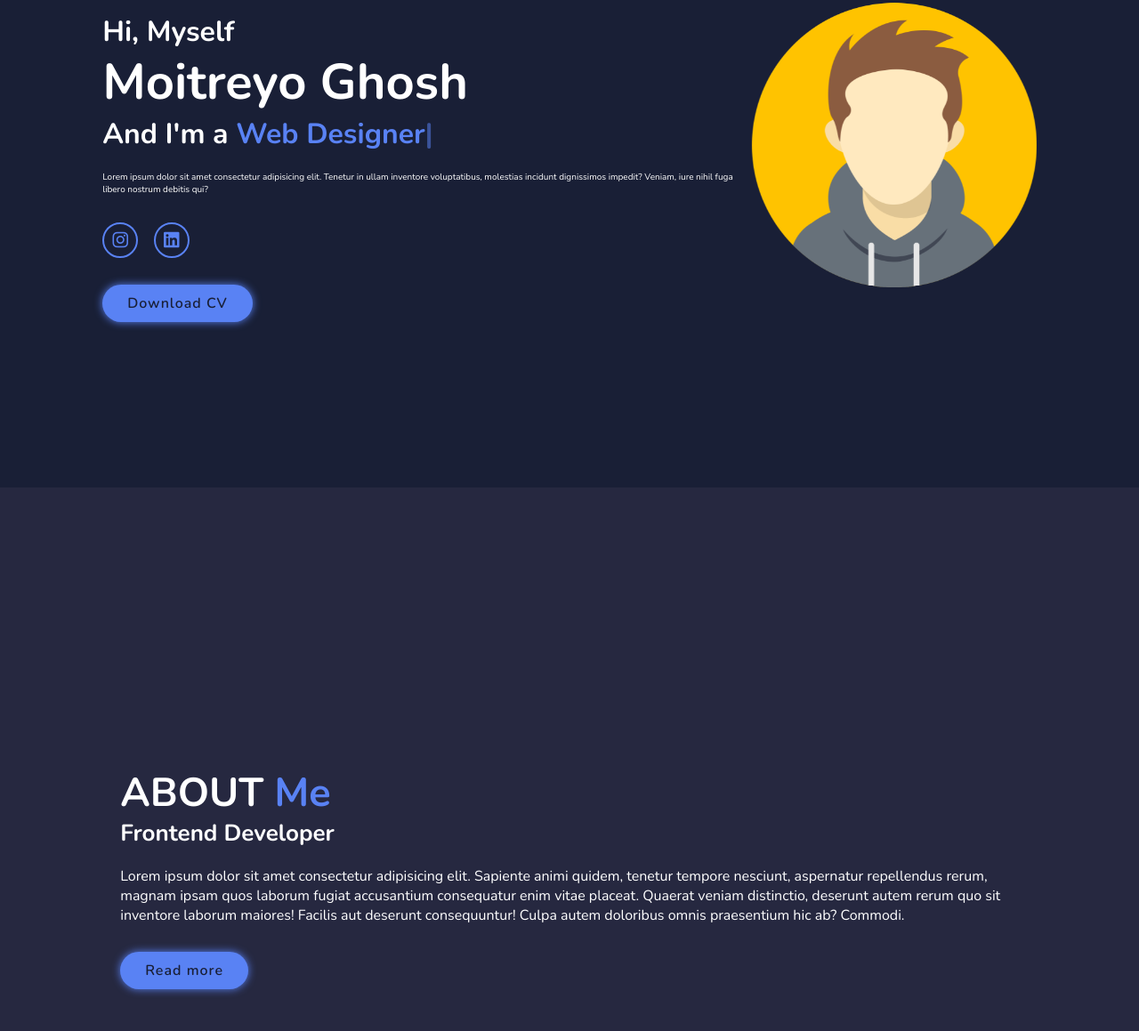
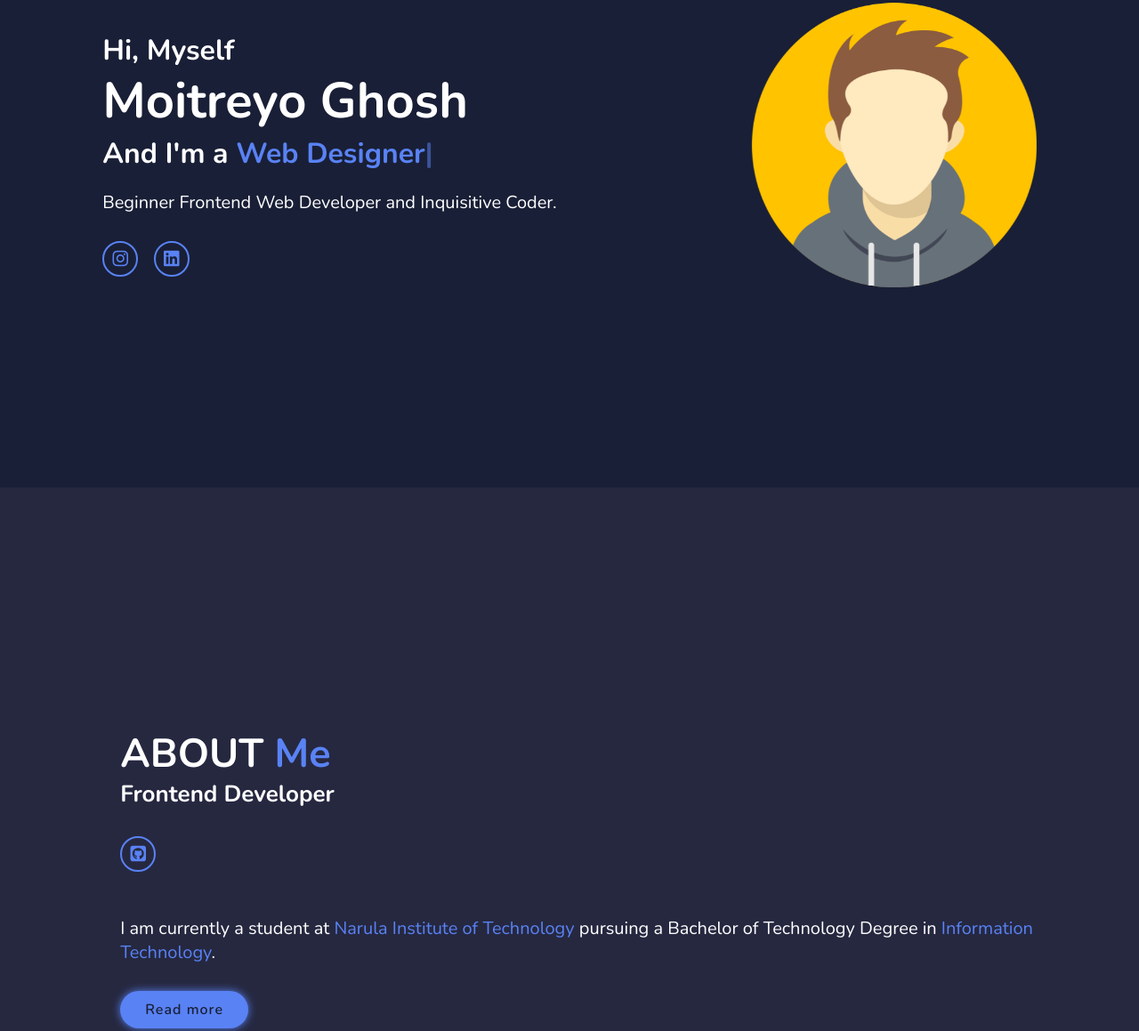
Before and after one commit to MoitreyoGhosh/MoitreyoGhosh.github.io, a plain HTML site: page index.html in a window 1280 px wide. Shown: the part 252-1411 px from the top of the page at 89% size. Drawn offline with nearby package versions, Linux system fonts and the light colour scheme.

Commit message:
added links and texts

```diff
--- a/index.html
+++ b/index.html
@@ -31,12 +31,12 @@
         <h3>Hi, Myself</h3>
         <h1>Moitreyo Ghosh</h1>
         <h3>And I'm a <span class="multiple-text"></span></h3>
-        <p>Lorem ipsum dolor sit amet consectetur adipisicing elit. Tenetur in ullam inventore voluptatibus, molestias incidunt dignissimos impedit? Veniam, iure nihil fuga libero nostrum debitis qui?</p>
+        <p>Beginner Frontend Web Developer and Inquisitive Coder.</p>
         <div class="social-media">
-            <a href="#"><i class="fa-brands fa-instagram"></i></a>
-            <a href="#"><i class="fa-brands fa-linkedin"></i></a>
+            <a href="https://www.instagram.com/moitreyo_ghosh?igsh=M3hoYWM4d3kwczAw" target="_blank"><i class="fa-brands fa-instagram"></i></a>
+            <a href="https://www.linkedin.com/in/moitreyo-ghosh-6132372b7/" target="_blank"><i class="fa-brands fa-linkedin"></i></a>
         </div>
-        <a href="#" class="btn">Download CV</a>
+        <!--<a href="#" class="btn">Download CV</a>-->
     </div>
     <div class="home-img">
         <img src="avatar.png" alt="">
@@ -50,7 +50,11 @@
     <div class="about-content">
     <h2 class="heading">ABOUT <span>Me</span></h2>
     <h3>Frontend Developer</h3>
-    <p>Lorem ipsum dolor sit amet consectetur adipisicing elit. Sapiente animi quidem, tenetur tempore nesciunt, aspernatur repellendus rerum, magnam ipsam quos laborum fugiat accusantium consequatur enim vitae placeat. Quaerat veniam distinctio, deserunt autem rerum quo sit inventore laborum maiores! Facilis aut deserunt consequuntur! Culpa autem doloribus omnis praesentium hic ab? Commodi.</p>
+    <div class="social-media">
+        <a href="https://github.com/MoitreyoGhosh" target="_blank"><i class="fa-brands fa-square-github"></i></a>
+        </div>
+    <p>I am currently a student at <a href="https://www.nit.ac.in/" target="_blank"><span>Narula Institute of Technology</span></a> pursuing a Bachelor of Technology Degree in <span>Information Technology</span>.</p>
+
     <a href="#" class="btn">Read more</a>
     </div>
 </section>
--- a/main.js
+++ b/main.js
@@ -50,7 +50,7 @@ ScrollReveal().reveal('.home-contact p, .about-content', { origin: 'right' });
 
 /*==============typed js==============*/
 const typed = new Typed('.multiple-text', {
-    strings: ['Student', 'Frontend Developer' ,'Web Designer'],
+    strings: ['Learner', 'Frontend Developer' ,'Web Designer'],
     typeSpeed: 70,
     backspeed: 70,
     backDelay: 1000,
--- a/styles.css
+++ b/styles.css
@@ -33,7 +33,6 @@ body{
 section{
    min-height: 100vh;
    padding: 10rem 9% 2rem;
-
 }
 
 .header{
@@ -117,8 +116,8 @@ span{
     }
 }
 
-home-content p{
-    font-size: 1.6rem;
+.home-content p{
+    font-size: 2rem;
 }
 
 .social-media a{
@@ -187,7 +186,7 @@ home-content p{
 }
 
 .about-content p{
-    font-size: 1.6rem;
+    font-size: 2rem;
     margin: 2rem 0 3rem;
 }
 
@@ -229,7 +228,7 @@ home-content p{
 }
 
 .services-box p{
-    font-size: 1.6rem;
+    font-size: 2rem;
     margin: 5rem 0 10rem;
 }
 
```
